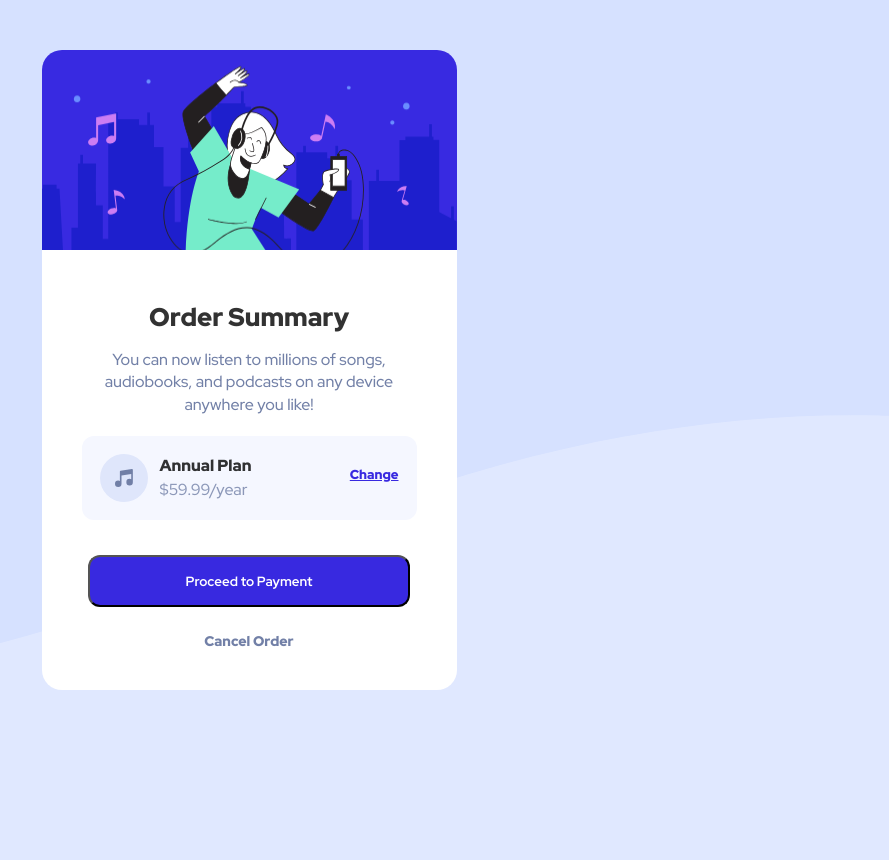
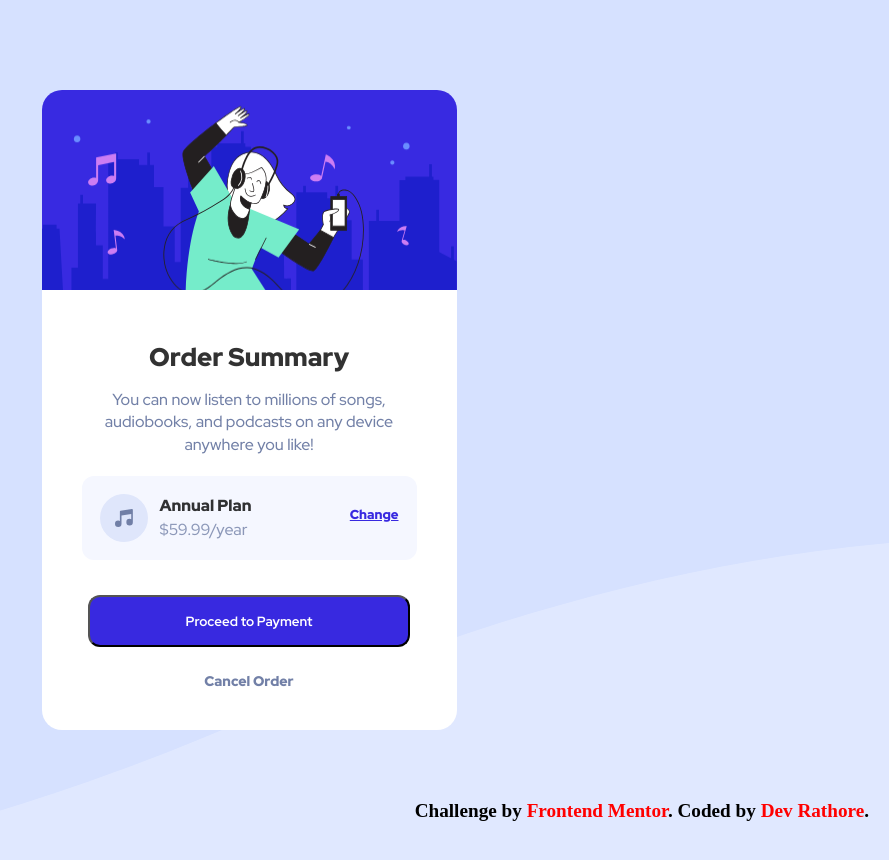
Before and after one commit to GitHub-dev12345/order-summary-component-main, a plain HTML site: page index.html in a window 1280 px wide. Shown: the whole page, without its empty margins (391-1280 px from the left). Before the commit the page ends 800 px from the top, so only its background shows below. Drawn offline with Linux system fonts and the light colour scheme.

Commit message:
Adding a Footer Design Css Code & Change Div container to Main Container

```diff
--- a/index.html
+++ b/index.html
@@ -15,7 +15,7 @@
 </head>
 
 <body>
-  <div class="container">
+  <main class="container">
     <div class="imgbox item" id="item-2">
       <!-- <img src="images/illustration-hero.svg" alt="hero" class="man"> -->
     </div>
@@ -40,12 +40,12 @@
         <p class="order">Cancel Order</p>
       </div>
     </div>
-  </div>
+  </main>
 
-  <!-- <div class="attribution">
-    Challenge by <a href="https://www.frontendmentor.io?ref=challenge" target="_blank">Frontend Mentor</a>.
-    Coded by <a href="#">Your Name Here</a>.
-  </div> -->
+  <footer class="attribution">
+    Challenge by <a href="https://www.frontendmentor.io/profile/GitHub-dev12345" target="_blank">Frontend Mentor</a>.
+    Coded by <a href="#">Dev Rathore</a>.
+  </footer>
 </body>
 
 </html>
--- a/style.css
+++ b/style.css
@@ -9,13 +9,12 @@ font-family: 'Red Hat Display', sans-serif; */
 /* body design css */
 body{
     width: 1440px;
-    margin-top: 50px;
+    margin-top: 90px;
     background: url('images/pattern-background-desktop.svg')  hsl(225, 100%, 94%);
     background-size: cover;
     background-position: center;
     background-repeat: no-repeat;
 }
-
 
 /* Outer Card Container Css Code */
 .container{
@@ -170,6 +169,28 @@ body{
     color: black;
 }
 
+/* Footer Design Css Code */
+footer{
+    font-size: 1.2rem;
+    font-weight: bold;
+    float: right;
+    margin-top: 50px;
+    margin-bottom: 50px;
+    padding: 20px;
+    cursor: pointer;
+}
+
+footer a{
+    text-decoration: none;
+    color: red;
+    cursor: pointer;
+    transition: 0.3s ease;
+}
+
+footer a:hover{
+    color: green;
+}
+
 /* Responsive Webpage Css Code */
 @media screen and (max-width: 1500px) {
     body{
```
